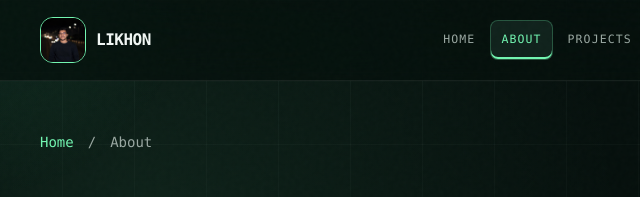
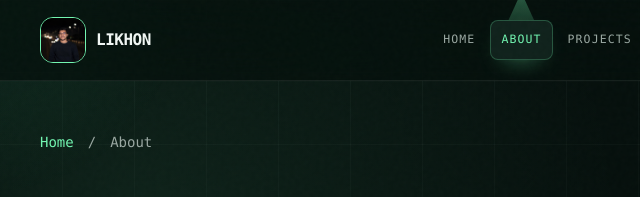
Before and after one commit to MSHLIKHON/mshlikhon.github.io, a plain HTML site: page about.html in a window 1280 px wide. Shown: the top 197 px of the page, 10-650 px from the left. Drawn offline with Linux system fonts and the light colour scheme.

Commit message:
Polish glass buttons and spotlight navigation

```diff
--- a/about.html
+++ b/about.html
@@ -44,6 +44,8 @@
   <link rel="stylesheet" href="assets/footer.css">
   <link rel="stylesheet" href="assets/pages.css">
   <link rel="stylesheet" href="assets/experience.css">
+  <link rel="stylesheet" href="assets/refinements.css">
+  <script defer src="assets/refinements.js"></script>
   <script defer src="assets/experience.js"></script>
   <script defer src="assets/footer.js"></script>
   <script type="application/ld+json">
--- /dev/null
+++ b/assets/refinements.css
@@ -0,0 +1,7 @@
+/* Glass controls and a shared stage light, tuned to the portfolio palette. */
+.button{position:relative;isolation:isolate;overflow:hidden;border-radius:999px;box-shadow:inset 0 1px 1px #ffffff55,inset 0 -3px 6px #0003,0 5px 12px #0002}.button::before{content:'';position:absolute;inset:2px;border-radius:inherit;background:radial-gradient(ellipse at var(--button-x,35%) 0%,#ffffff55,transparent 65%);pointer-events:none;z-index:-1}.button-secondary{background:linear-gradient(160deg,color-mix(in srgb,var(--surface) 85%,white 7%),var(--bg-card));backdrop-filter:blur(16px)}.button-primary{background:linear-gradient(150deg,color-mix(in srgb,var(--accent) 75%,white),var(--accent));color:var(--bg)}.button:active{transform:translateY(2px) scale(.98)}
+.nav-links{position:relative;isolation:isolate}.nav-stage-light{position:absolute;left:0;top:0;width:var(--spot-width,70px);height:100%;transform:translateX(var(--spot-left,0px));pointer-events:none;z-index:-1;border-radius:12px;background:radial-gradient(ellipse at 50% -15%,color-mix(in srgb,var(--accent) 40%,transparent),transparent 78%);border-bottom:1px solid var(--accent);box-shadow:0 8px 25px -15px var(--accent)}.nav-stage-light::before{content:'';position:absolute;left:50%;top:-22px;width:90%;height:55px;transform:translateX(-50%);clip-path:polygon(45% 0,55% 0,100% 100%,0 100%);background:linear-gradient(color-mix(in srgb,var(--accent) 30%,transparent),transparent)}.nav-links a:hover::before{opacity:.25}.nav-links a[aria-current=page]{box-shadow:none}
+.about-lab{padding:22px;border:1px solid var(--line);border-radius:24px;background:linear-gradient(130deg,var(--bg-card),var(--bg-elevated));box-shadow:0 20px 60px #0002}.about-lab .lab-identity{margin-top:0}.about-lab .ev-lab{box-shadow:none}.hero-portrait{perspective:1000px}.hero-portrait img{transition:filter .4s}.hero-portrait:hover img{filter:drop-shadow(0 22px 35px #0005) drop-shadow(0 0 15px var(--line-strong))}.hero-actions{gap:12px}.project-explorer{box-shadow:0 24px 65px #0002}.project-files button{transition:background .25s,border-color .25s,transform .25s}.project-files button:hover{transform:translateX(3px)}
+@media(prefers-reduced-motion:no-preference){.nav-stage-light{transition:transform .45s cubic-bezier(.2,.8,.2,1),width .45s cubic-bezier(.2,.8,.2,1)}.button{transition:transform .25s,box-shadow .25s}.button:hover{box-shadow:inset 0 1px 2px #ffffff88,inset 0 -3px 6px #0002,0 8px 28px var(--line);transform:translateY(-2px)}}
+@media(max-width:980px){.nav-stage-light{display:none}.about-lab{padding:14px}}
+@media(prefers-reduced-motion:reduce){.nav-stage-light,.button,.project-files button{transition:none}.button:hover,.project-files button:hover{transform:none}}
--- /dev/null
+++ b/assets/refinements.js
@@ -0,0 +1,12 @@
+(() => {
+  const nav=document.querySelector('#nav-links');
+  if(nav){
+    const light=document.createElement('span');light.className='nav-stage-light';light.setAttribute('aria-hidden','true');nav.prepend(light);
+    const links=[...nav.querySelectorAll('a')];
+    function point(link){if(!link)return;light.style.setProperty('--spot-left',link.offsetLeft+'px');light.style.setProperty('--spot-width',link.offsetWidth+'px');}
+    const reset=()=>point(nav.querySelector('[aria-current="page"]')||links[0]);
+    links.forEach(link=>{link.addEventListener('pointerenter',()=>point(link));link.addEventListener('focus',()=>point(link));});
+    nav.addEventListener('pointerleave',reset);nav.addEventListener('focusout',event=>{if(!nav.contains(event.relatedTarget))reset();});new ResizeObserver(reset).observe(nav);reset();
+  }
+  document.querySelectorAll('.button').forEach(button=>button.addEventListener('pointermove',event=>{const r=button.getBoundingClientRect();button.style.setProperty('--button-x',((event.clientX-r.left)/r.width*100)+'%');},{passive:true}));
+})();
```
Also changed, not shown: contact.html (+2 -0 lines), education.html (+2 -0 lines), games.html (+2 -0 lines), github.html (+2 -0 lines), index.html (+2 -0 lines), leadership.html (+2 -0 lines), projects.html (+2 -0 lines), skills.html (+2 -0 lines), templates/page.html (+2 -0 lines).
